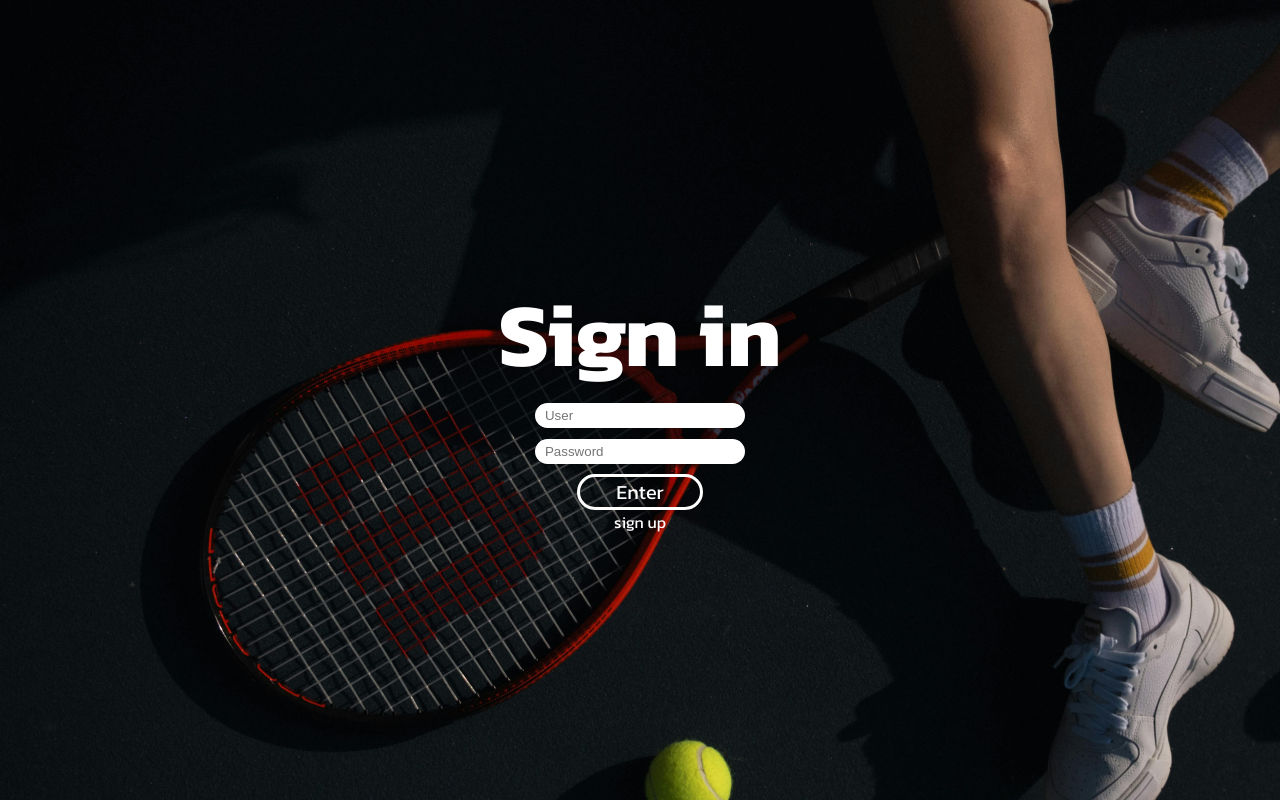
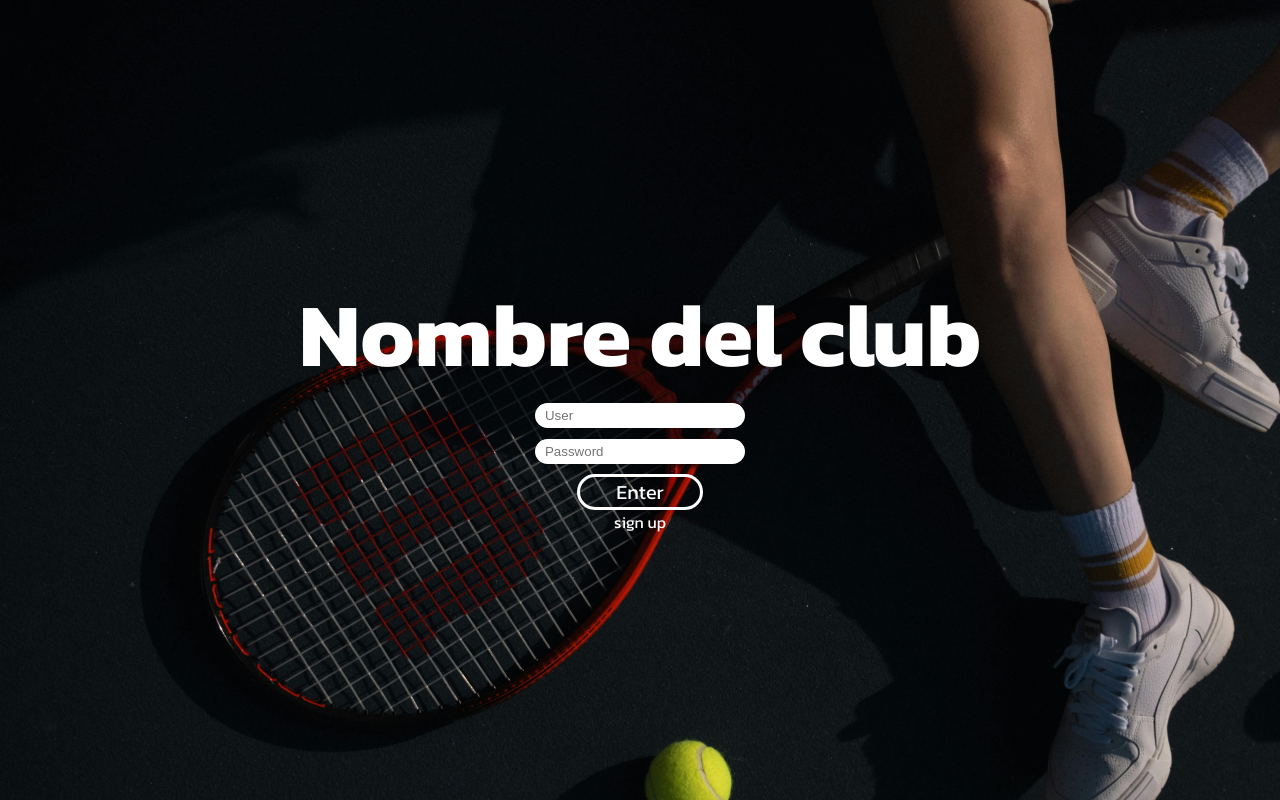
Before and after one commit to sebas3261/ejercicio1, a React (Vite) app: page / in a window 1280 px wide. Built offline with nearby package versions, Linux system fonts and the light colour scheme.

Commit message:
something

```diff
--- a/src/css/Signup.css
+++ b/src/css/Signup.css
@@ -4,7 +4,7 @@
     justify-content: center;
     align-items: center;
     background: url("../assets/fondo2.jpg");
-    background-size: 200vh; /* La imagen ocupará la mitad superior */
+    background-size: 200vh;
     background-origin: content-box;
     background-repeat: no-repeat;
     background-attachment: fixed;
@@ -27,6 +27,7 @@
     border-radius: 20px;
     margin-right: 10px;
     margin-left: 10px;
+    cursor: pointer;
 }
 
 .signup-button{
--- a/src/pages/Home.jsx
+++ b/src/pages/Home.jsx
@@ -21,7 +21,7 @@ export default function Home() {
   return (
     <div className="home-background">
       <div className="home-backbox">
-        <h1>Sign in</h1>
+        <h1>Nombre del club</h1>
         <div>
           <input
             type="text"
```
